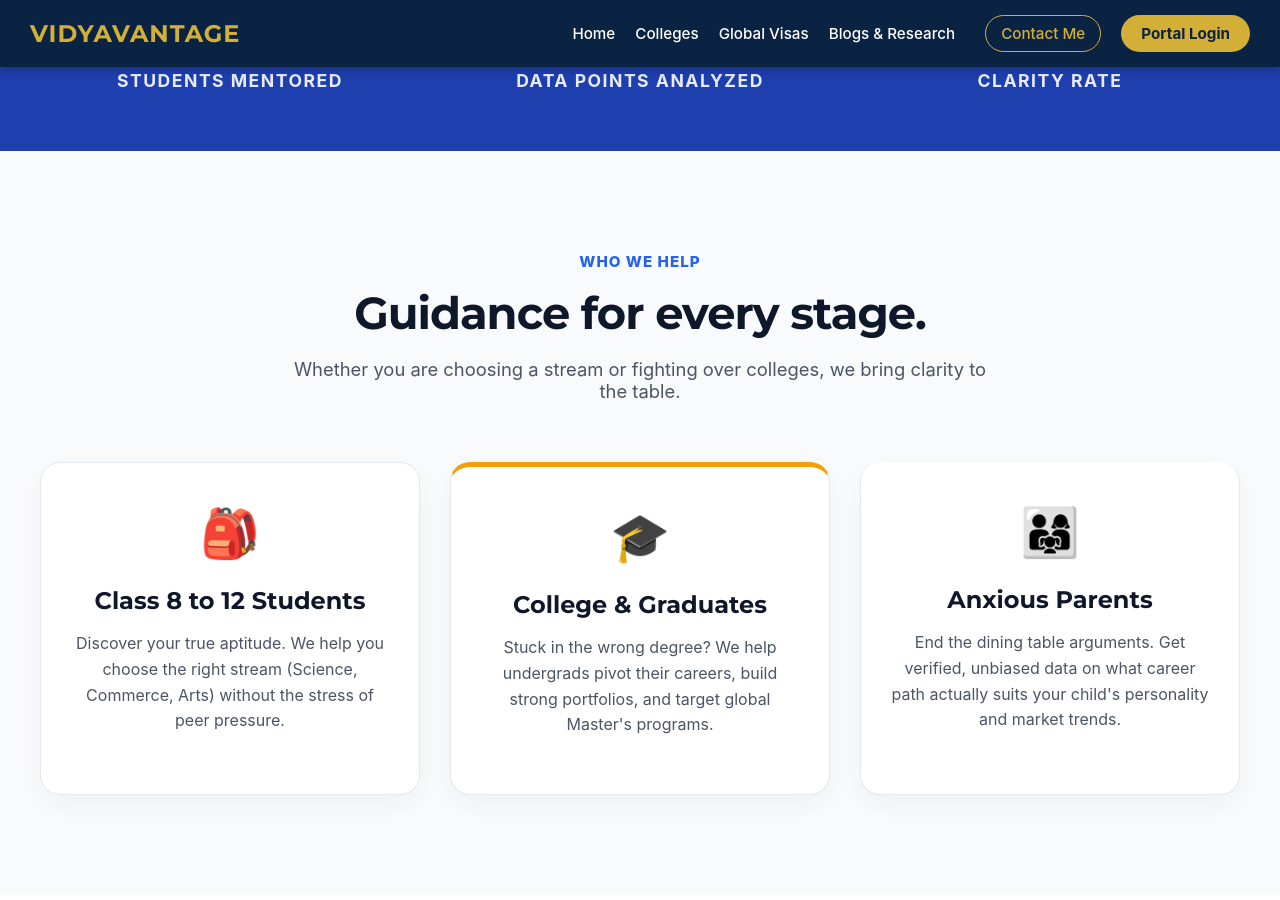
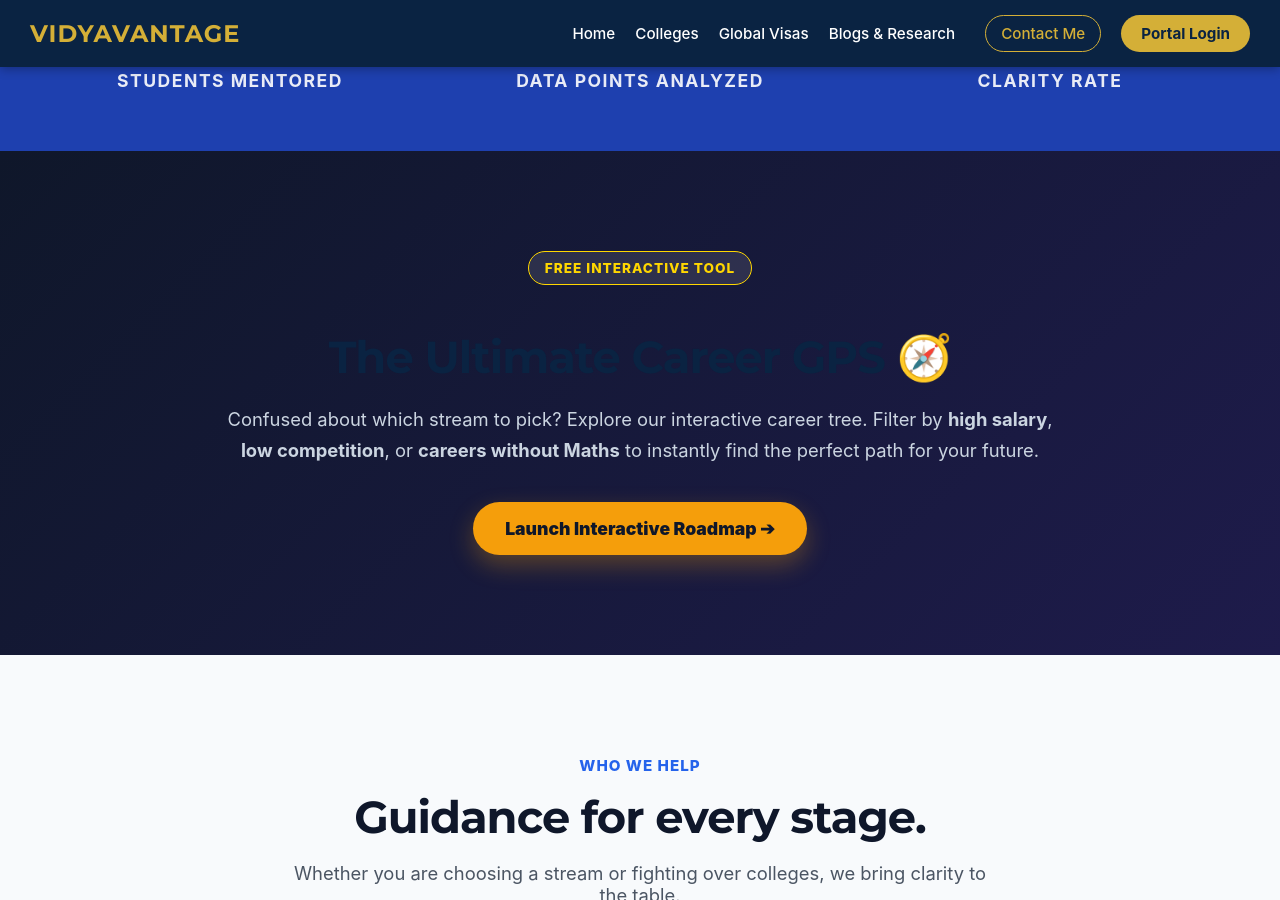
Before and after one commit to antoniovn96/vidyavantage.github.io, a Jekyll site: the page built from index.md, in a window 1280 px wide and 900 px high, scrolled down 1010 px. Built offline with Jekyll 4.4.1, drawn with Linux system fonts in a browser that asks for light colours; comment, search, counter and statistics services are not loaded.

Commit message:
Update index.md

```diff
--- a/index.md
+++ b/index.md
@@ -171,6 +171,19 @@
     <div><div class="stat-number">5,000+</div><div class="stat-label">Students Mentored</div></div>
     <div><div class="stat-number">75+</div><div class="stat-label">Data Points Analyzed</div></div>
     <div><div class="stat-number">98%</div><div class="stat-label">Clarity Rate</div></div>
+  </div>
+</div>
+
+<div class="section-wrap" style="background: linear-gradient(135deg, #0f172a 0%, #1e1b4b 100%); color: white; text-align: center;">
+  <div style="max-width: 850px; margin: 0 auto;">
+    <span class="hero-badge" style="background: rgba(255,255,255,0.1); color: #FFD700; border: 1px solid #FFD700;">Free Interactive Tool</span>
+    <h2 style="font-size: 2.8rem; font-weight: 900; margin: 20px 0; letter-spacing: -1px;">The Ultimate Career GPS 🧭</h2>
+    <p style="font-size: 1.15rem; color: #cbd5e1; line-height: 1.7; margin-bottom: 35px;">
+      Confused about which stream to pick? Explore our interactive career tree. Filter by <strong>high salary</strong>, <strong>low competition</strong>, or <strong>careers without Maths</strong> to instantly find the perfect path for your future.
+    </p>
+    <a href="{{ '/career-search/' | relative_url }}" style="background: #F59E0B; color: #0f172a; padding: 16px 32px; border-radius: 50px; font-weight: 900; font-size: 1.1rem; text-decoration: none; display: inline-flex; align-items: center; gap: 10px; transition: transform 0.3s; box-shadow: 0 10px 25px rgba(245, 158, 11, 0.3);">
+      Launch Interactive Roadmap ➔
+    </a>
   </div>
 </div>
 
```
